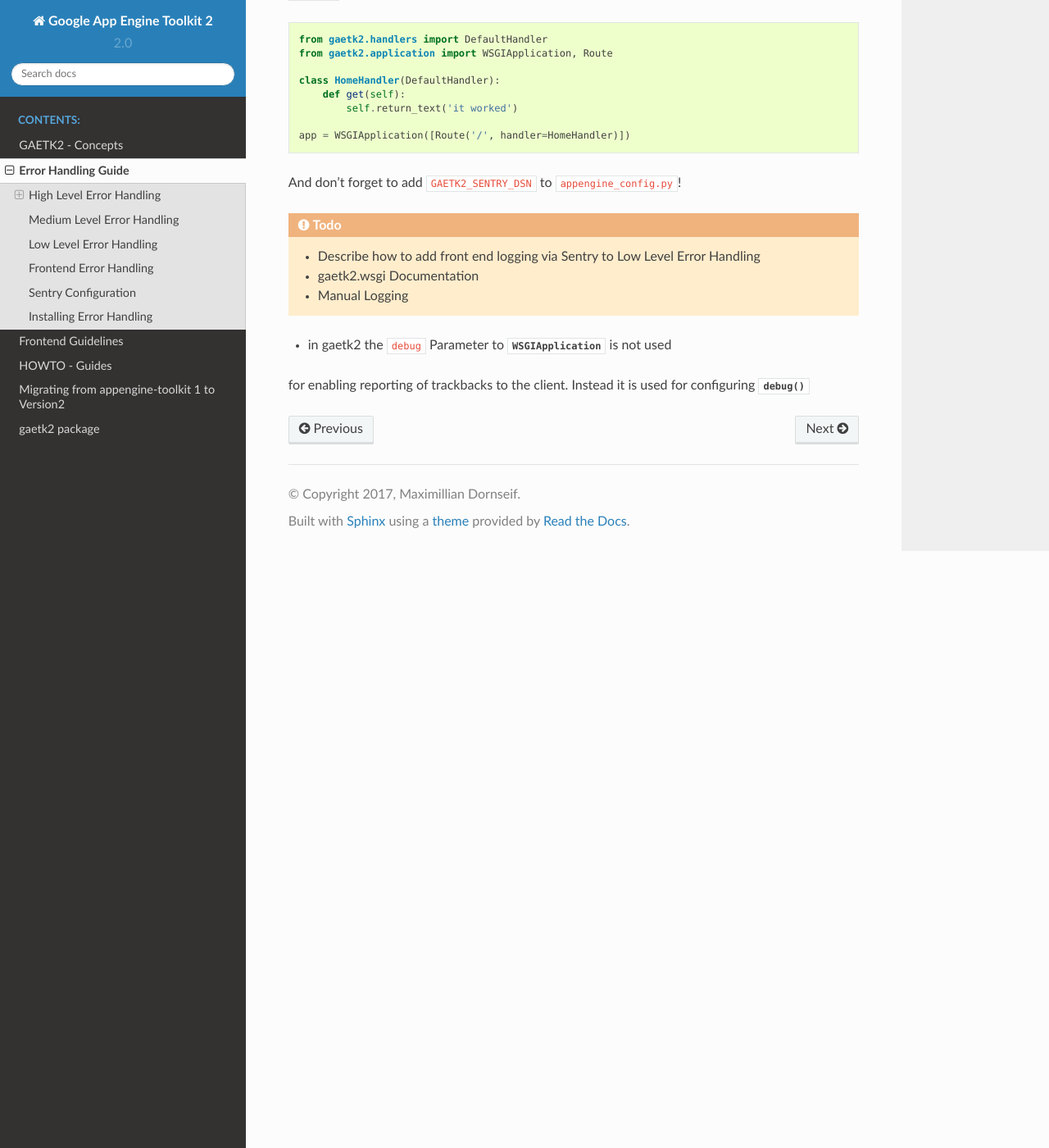
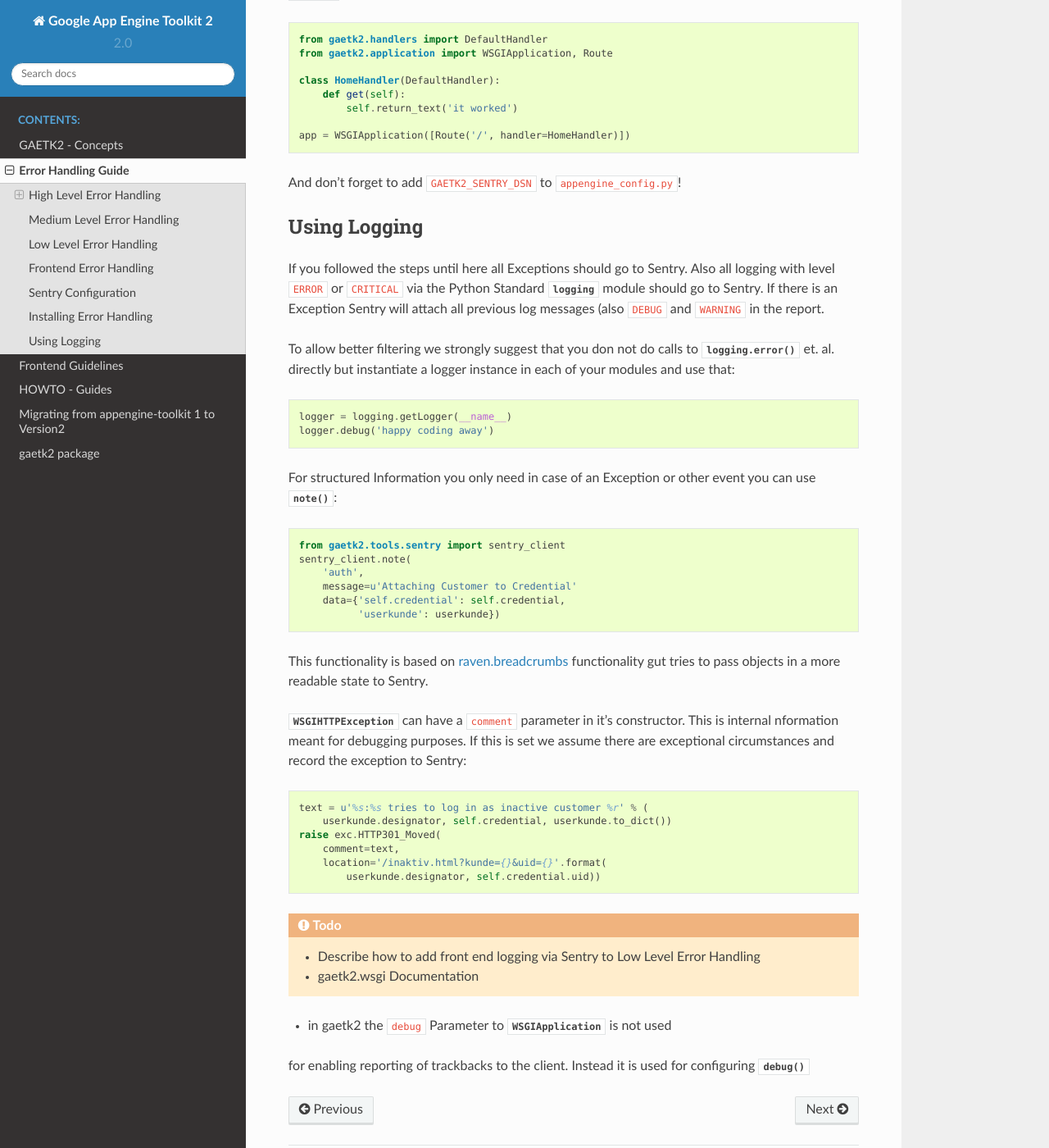
Before and after one commit to mdornseif/appengine-toolkit2, a Sphinx documentation site: the page built from docs/errorhandling.rst, in a window 1280 px wide and 1400 px high, scrolled down 4686 px. Shown: the whole window at 82% size. Built offline with Sphinx 7.4.7 and the Read the Docs theme 2.0.0, drawn with Linux system fonts in a browser that asks for light colours.

Commit message:
⭐️📚 document logging and add Exception.comment logging

```diff
--- a/docs/errorhandling.rst
+++ b/docs/errorhandling.rst
@@ -249,11 +249,53 @@ For `High Level Error Handling`_ just use
 And don't forget to add ``GAETK2_SENTRY_DSN`` to ``appengine_config.py``!
 
 
+Using Logging
+-------------
+
+If you followed the steps until here all Exceptions should go to Sentry.
+Also all logging with level ``ERROR`` or ``CRITICAL`` via the Python Standard
+:mod:`logging` module should go to Sentry. If there is an Exception
+Sentry will attach all previous log messages (also ``DEBUG`` and ``WARNING``
+in the report.
+
+To allow better filtering we strongly suggest that you don not do calls to
+:func:`logging.error()` et. al. directly but instantiate a logger instance
+in each of your modules and use that::
+
+    logger = logging.getLogger(__name__)
+    logger.debug('happy coding away')
+
+For structured Information you only need in case of an Exception or other
+event you can use :func:`~gaetk2.tools.sentry_client.note()`::
+
+    from gaetk2.tools.sentry import sentry_client
+    sentry_client.note(
+        'auth',
+        message=u'Attaching Customer to Credential'
+        data={'self.credential': self.credential,
+              'userkunde': userkunde})
+
+
+This functionality is based on
+`raven.breadcrumbs <https://docs.sentry.io/learn/breadcrumbs/>`_
+functionality gut tries to pass objects in a more readable state to Sentry.
+
+:class:`WSGIHTTPException` can have a ``comment`` parameter in it's
+constructor. This is internal nformation meant for debugging purposes.
+If this is set we assume there are exceptional circumstances and
+record the exception to Sentry::
+
+    text = u'%s:%s tries to log in as inactive customer %r' % (
+        userkunde.designator, self.credential, userkunde.to_dict())
+    raise exc.HTTP301_Moved(
+        comment=text,
+        location='/inaktiv.html?kunde={}&uid={}'.format(
+            userkunde.designator, self.credential.uid))
+
 
 .. todo::
     * Describe how to add front end logging via Sentry to Low Level Error Handling
     * gaetk2.wsgi Documentation
-    * Manual Logging
 
 .. note::
 
```
Also changed, not shown: 3 other files.
